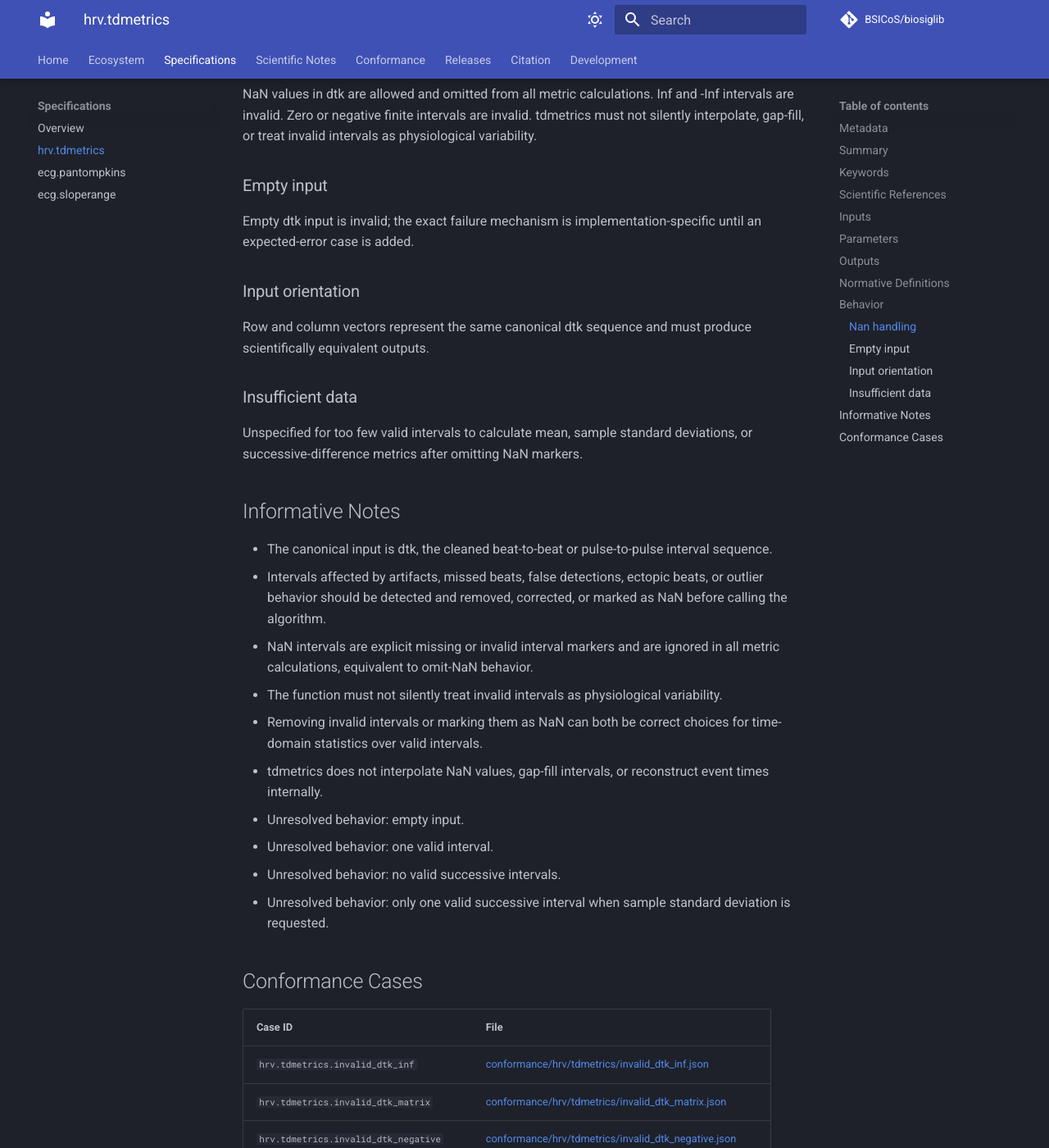
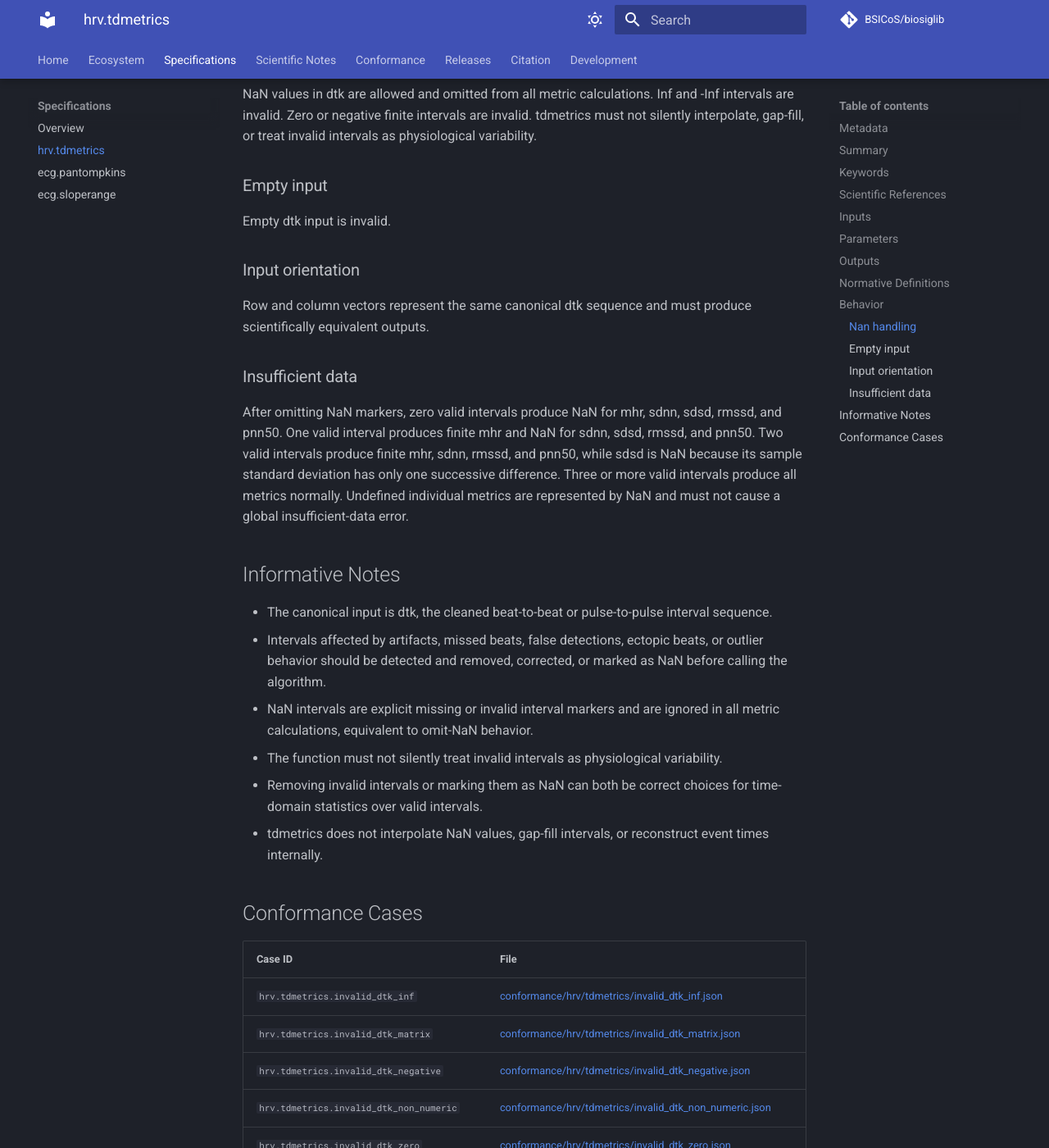
Before and after one commit to BSICoS/biosiglib, an MkDocs documentation site: the page built from docs/generated/specifications/hrv.tdmetrics.md, in a window 1280 px wide and 1400 px high, scrolled down 3047 px. Shown: the whole window at 82% size. Built offline with MkDocs 1.6.1 and Material for MkDocs 9.7.7, drawn with Linux system fonts in a browser that asks for light colours; comment, search, counter and statistics services are not loaded; some of the changed text lies outside the part shown.

Commit message:
Define tdmetrics minimum-data behavior

```diff
--- a/docs/generated/specifications/hrv.tdmetrics.md
+++ b/docs/generated/specifications/hrv.tdmetrics.md
@@ -70,7 +70,7 @@ NaN values in dtk are allowed and omitted from all metric calculations. Inf and
 
 ### Empty input
 
-Empty dtk input is invalid; the exact failure mechanism is implementation-specific until an expected-error case is added.
+Empty dtk input is invalid.
 
 ### Input orientation
 
@@ -78,7 +78,7 @@ Row and column vectors represent the same canonical dtk sequence and must produc
 
 ### Insufficient data
 
-Unspecified for too few valid intervals to calculate mean, sample standard deviations, or successive-difference metrics after omitting NaN markers.
+After omitting NaN markers, zero valid intervals produce NaN for mhr, sdnn, sdsd, rmssd, and pnn50. One valid interval produces finite mhr and NaN for sdnn, sdsd, rmssd, and pnn50. Two valid intervals produce finite mhr, sdnn, rmssd, and pnn50, while sdsd is NaN because its sample standard deviation has only one successive difference. Three or more valid intervals produce all metrics normally. Undefined individual metrics are represented by NaN and must not cause a global insufficient-data error.
 
 ## Informative Notes
 
@@ -88,10 +88,6 @@ Unspecified for too few valid intervals to calculate mean, sample standard devia
 * The function must not silently treat invalid intervals as physiological variability.
 * Removing invalid intervals or marking them as NaN can both be correct choices for time-domain statistics over valid intervals.
 * tdmetrics does not interpolate NaN values, gap-fill intervals, or reconstruct event times internally.
-* Unresolved behavior: empty input.
-* Unresolved behavior: one valid interval.
-* Unresolved behavior: no valid successive intervals.
-* Unresolved behavior: only one valid successive interval when sample standard deviation is requested.
 
 ## Conformance Cases
 
```
Also changed, not shown: other parts of docs/generated/specifications/hrv.tdmetrics.md (+2 -0 lines), CHANGELOG.md (+4 -0 lines), 3 other files.
